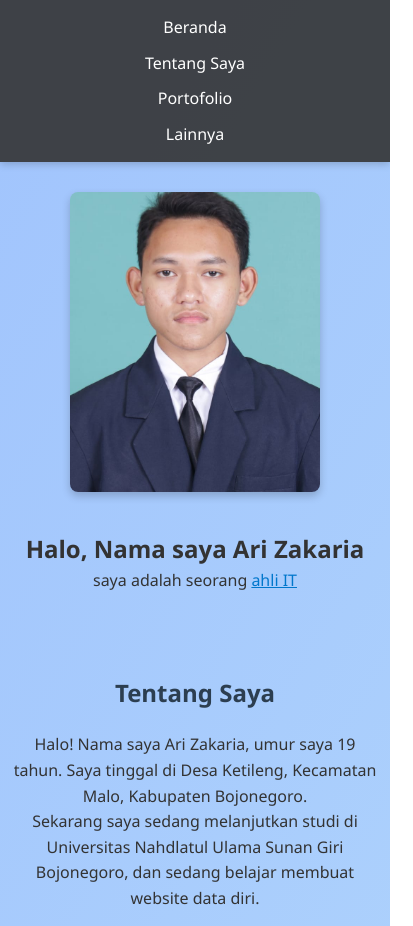
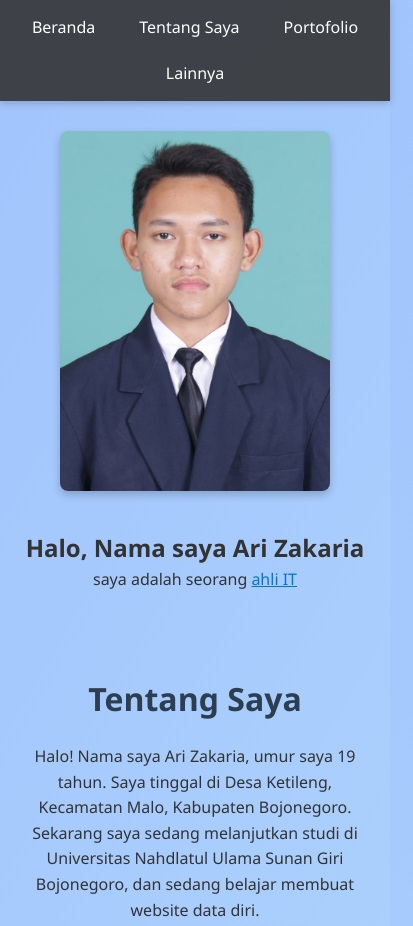
Before and after one commit to ARI-Tech-bus/Website-personal, a plain HTML site: page index.html in a window 390 px wide. Shown: the top 926 px of the page, 413 px wide, since content can reach past the window. Drawn offline with Linux system fonts and the light colour scheme.

Commit message:
Update styles.css

```diff
--- a/styles.css
+++ b/styles.css
@@ -11,11 +11,6 @@ body {
   background: linear-gradient(120deg, #a1c4fd, #c2e9fb);
   color: #333;
   animation: fadeIn 1s ease-in;
-}
-
-img {
-  max-width: 100%;
-  height: auto;
 }
 
 /* Animasi */
@@ -48,8 +43,8 @@ header {
   display: flex;
   justify-content: center;
   list-style: none;
+  flex-wrap: wrap;
   gap: 20px;
-  flex-wrap: wrap;
 }
 
 .navbar a {
@@ -105,21 +100,29 @@ header {
 }
 
 @keyframes slideUp {
-  from { transform: translateY(20px); opacity: 0; }
-  to { transform: translateY(0); opacity: 1; }
+  from {
+    transform: translateY(20px);
+    opacity: 0;
+  }
+  to {
+    transform: translateY(0);
+    opacity: 1;
+  }
 }
 
 /* Intro */
 .intro {
   display: flex;
+  flex-wrap: wrap;
   align-items: center;
   gap: 30px;
   margin-bottom: 40px;
 }
 
 .profile-img {
-  width: 250px;
-  height: 300px;
+  width: 100%;
+  max-width: 250px;
+  height: auto;
   object-fit: cover;
   border-radius: 8px;
   box-shadow: 0 4px 8px rgba(0,0,0,0.2);
@@ -141,23 +144,25 @@ header {
 /* Tentang Saya */
 .tentang-saya {
   display: flex;
+  flex-wrap: wrap;
   align-items: center;
   justify-content: space-between;
   margin-bottom: 50px;
   gap: 30px;
 }
 
-.bio {
-  flex: 1;
+.bio, .bio-img {
+  flex: 1 1 100%;
 }
 
 .bio-img {
-  flex: 1;
-  text-align: right;
+  text-align: center;
 }
 
 .rounded-img {
-  max-width: 300px;
+  max-width: 100%;
+  width: 300px;
+  height: auto;
   border-radius: 10px;
   box-shadow: 0 6px 12px rgba(0,0,0,0.2);
   transition: transform 0.3s;
@@ -246,19 +251,11 @@ table th {
   margin-bottom: 50px;
 }
 
-.hubungi .container {
-  display: flex;
-  flex-direction: row;
-  gap: 20px;
-  flex-wrap: wrap;
-}
-
 .form-kontak {
   display: flex;
   flex-direction: column;
   gap: 12px;
   flex: 1;
-  min-width: 280px;
 }
 
 .form-kontak input,
@@ -286,7 +283,6 @@ table th {
 .maps-box {
   margin-top: 20px;
   flex: 1;
-  min-width: 280px;
 }
 
 .lokasi-keterangan {
@@ -304,12 +300,10 @@ footer {
   margin-top: 50px;
 }
 
-/* Media Queries untuk HP/Tablet */
+/* Responsive */
 @media (max-width: 768px) {
-  .intro,
-  .tentang-saya {
+  .intro, .tentang-saya {
     flex-direction: column;
-    align-items: center;
     text-align: center;
   }
 
@@ -317,22 +311,14 @@ footer {
     text-align: center;
   }
 
-  .navbar .nav-list {
-    flex-direction: column;
-    align-items: center;
-    gap: 10px;
-  }
-
-  h2 {
-    font-size: 24px;
-  }
-
-  .main-content {
-    padding: 0 10px;
+  .rounded-img, .profile-img {
+    width: 90%;
+    max-width: 300px;
+    margin: auto;
   }
 
   table th, table td {
-    font-size: 12px;
+    font-size: 14px;
     padding: 8px;
   }
 }
```
